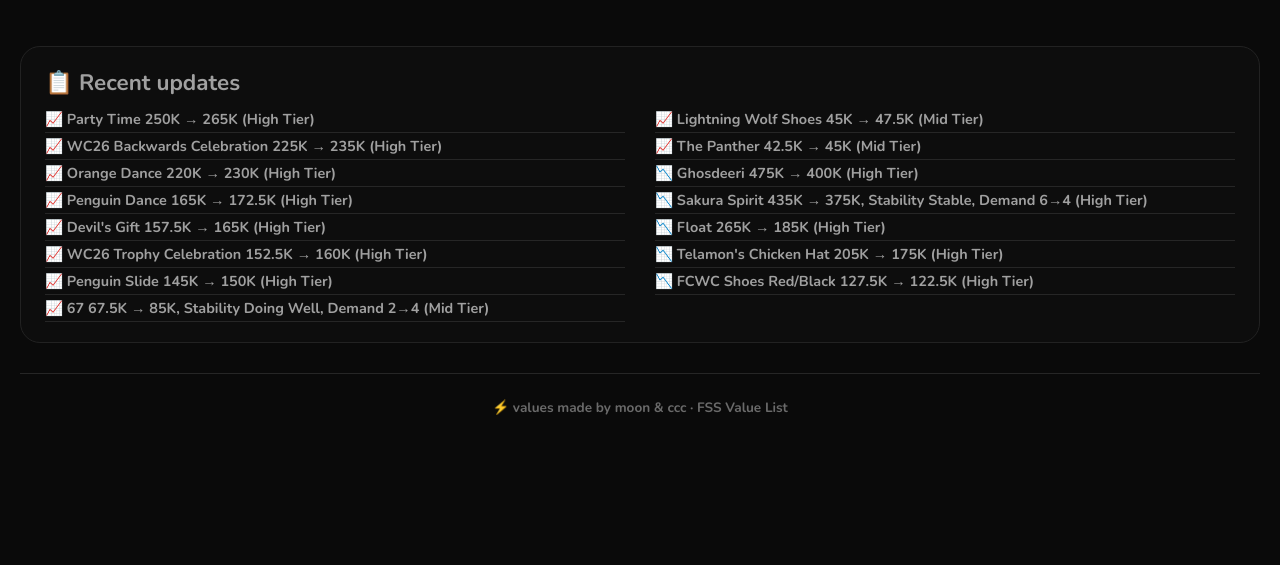
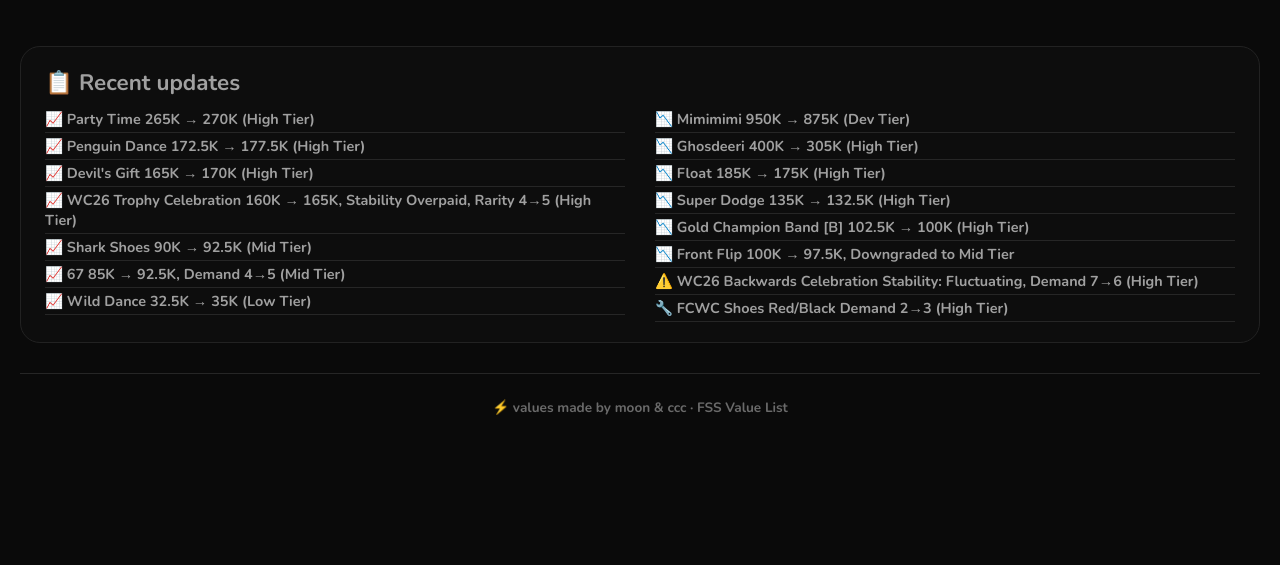
Before and after one commit to moonlast/fss-values, a plain HTML site: page changelog.html in a window 1280 px wide. Shown: the part 235-800 px from the top of the page. Drawn offline with nearby package versions, Linux system fonts and the light colour scheme.

Commit message:
oct 25 senpai

```diff
--- a/changelog.html
+++ b/changelog.html
@@ -65,21 +65,21 @@
         <div class="changelog">
     <h3>📋 Recent updates</h3>
     <ul>
-        <li>📈 Party Time 250K → 265K (High Tier)</li>
-        <li>📈 WC26 Backwards Celebration 225K → 235K (High Tier)</li>
-        <li>📈 Orange Dance 220K → 230K (High Tier)</li>
-        <li>📈 Penguin Dance 165K → 172.5K (High Tier)</li>
-        <li>📈 Devil's Gift 157.5K → 165K (High Tier)</li>
-        <li>📈 WC26 Trophy Celebration 152.5K → 160K (High Tier)</li>
-        <li>📈 Penguin Slide 145K → 150K (High Tier)</li>
-        <li>📈 67 67.5K → 85K, Stability Doing Well, Demand 2→4 (Mid Tier)</li>
-        <li>📈 Lightning Wolf Shoes 45K → 47.5K (Mid Tier)</li>
-        <li>📈 The Panther 42.5K → 45K (Mid Tier)</li>
-        <li>📉 Ghosdeeri 475K → 400K (High Tier)</li>
-        <li>📉 Sakura Spirit 435K → 375K, Stability Stable, Demand 6→4 (High Tier)</li>
-        <li>📉 Float 265K → 185K (High Tier)</li>
-        <li>📉 Telamon's Chicken Hat 205K → 175K (High Tier)</li>
-        <li>📉 FCWC Shoes Red/Black 127.5K → 122.5K (High Tier)</li>
+        <li>📈 Party Time 265K → 270K (High Tier)</li>
+        <li>📈 Penguin Dance 172.5K → 177.5K (High Tier)</li>
+        <li>📈 Devil's Gift 165K → 170K (High Tier)</li>
+        <li>📈 WC26 Trophy Celebration 160K → 165K, Stability Overpaid, Rarity 4→5 (High Tier)</li>
+        <li>📈 Shark Shoes 90K → 92.5K (Mid Tier)</li>
+        <li>📈 67 85K → 92.5K, Demand 4→5 (Mid Tier)</li>
+        <li>📈 Wild Dance 32.5K → 35K (Low Tier)</li>
+        <li>📉 Mimimimi 950K → 875K (Dev Tier)</li>
+        <li>📉 Ghosdeeri 400K → 305K (High Tier)</li>
+        <li>📉 Float 185K → 175K (High Tier)</li>
+        <li>📉 Super Dodge 135K → 132.5K (High Tier)</li>
+        <li>📉 Gold Champion Band [B] 102.5K → 100K (High Tier)</li>
+        <li>📉 Front Flip 100K → 97.5K, Downgraded to Mid Tier</li>
+        <li>⚠️ WC26 Backwards Celebration Stability: Fluctuating, Demand 7→6 (High Tier)</li>
+        <li>🔧 FCWC Shoes Red/Black Demand 2→3 (High Tier)</li>
     </ul>
 </div>
         <div class="footer-note">
--- a/script.js
+++ b/script.js
@@ -63,11 +63,11 @@ const ITEMS = [
     },
     {
         name: "Mimimimi",
-        value: "950K", range: "[N/A]", stability: "Stable", demand: 3,
+        value: "875K", range: "[N/A]", stability: "Stable", demand: 3,
         rarityScore: 8, rarity: "Exotic",
         origin: "Developer Gift", tier: "tier4",
         image: "https://tr.rbxcdn.com/180DAY-1f250e5125c954fe56ae6d2ba660b407/420/420/Image/Png/noFilter",
-        numericValue: 950000
+        numericValue: 875000
     },
 
     // ===== HIGH TIER =====
@@ -81,11 +81,11 @@ const ITEMS = [
     },
     {
         name: "Ghosdeeri",
-        value: "400K", range: "[N/A]", stability: "Unstable", demand: 4,
+        value: "305K", range: "[N/A]", stability: "Unstable", demand: 4,
         rarityScore: 6, rarity: "Exotic",
         origin: "Mystic Pack", tier: "high",
         image: "https://tr.rbxcdn.com/180DAY-82ce43f5ffad45ef29697754aa98d5f3/420/420/Hat/Webp/noFilter",
-        numericValue: 400000
+        numericValue: 305000
     },
     {
         name: "Sakura Spirit",
@@ -107,15 +107,15 @@ const ITEMS = [
     },
     {
         name: "Party Time",
-        value: "265K", range: "[N/A]", stability: "Overpaid", demand: 7,
+        value: "270K", range: "[N/A]", stability: "Overpaid", demand: 7,
         rarityScore: 6, rarity: "Legendary",
         origin: "Limited Quantity Code", tier: "high",
         image: "https://tr.rbxcdn.com/180DAY-7114b0ad6050b37eeecefe238138b4f0/420/420/Image/Webp/noFilter",
-        numericValue: 265000
+        numericValue: 270000
     },
     {
         name: "WC26 Backwards Celebration",
-        value: "235K", range: "[N/A]", stability: "Overpaid", demand: 7,
+        value: "235K", range: "[N/A]", stability: "Fluctuating", demand: 6,
         rarityScore: 5, rarity: "Limited",
         origin: "Robux Pack", tier: "high",
         image: "https://tr.rbxcdn.com/180DAY-978cff2d7d7ab20ce9287b76a3c8be24/420/420/Image/Webp/noFilter",
@@ -129,12 +129,19 @@ const ITEMS = [
         image: "/images/orange.png",
         numericValue: 230000
     }, {
+        name: "Penguin Dance",
+        value: "177.5K", range: "[N/A]", stability: "Overpaid", demand: 7,
+        rarityScore: 5, rarity: "Limited",
+        origin: "Robux Pack", tier: "high",
+        image: "https://tr.rbxcdn.com/180DAY-3d1dec4970d91a70f714bad890137e41/420/420/Image/Webp/noFilter",
+        numericValue: 177500
+    }, {
         name: "Float",
-        value: "185K", range: "[N/A]", stability: "Underpaid", demand: 4,
+        value: "175K", range: "[N/A]", stability: "Underpaid", demand: 4,
         rarityScore: 5, rarity: "Limited",
         origin: "Robux Pack", tier: "high",
         image: "https://tr.rbxcdn.com/180DAY-54d520be01198073c66893158ca6c3a0/420/420/Image/Webp/noFilter",
-        numericValue: 185000
+        numericValue: 175000
     },
     {
         name: "Crown of Opulentum",
@@ -153,28 +160,20 @@ const ITEMS = [
         numericValue: 175000
     },
     {
-        name: "Penguin Dance",
-        value: "172.5K", range: "[N/A]", stability: "Overpaid", demand: 7,
-        rarityScore: 5, rarity: "Limited",
-        origin: "Robux Pack", tier: "high",
-        image: "https://tr.rbxcdn.com/180DAY-3d1dec4970d91a70f714bad890137e41/420/420/Image/Webp/noFilter",
-        numericValue: 172500
-    },
-    {
         name: "Devil's Gift",
-        value: "165K", range: "[N/A]", stability: "Overpaid", demand: 7,
+        value: "170K", range: "[N/A]", stability: "Overpaid", demand: 7,
         rarityScore: 6, rarity: "Exotic",
         origin: "Limited Quantity Code", tier: "high",
         image: "https://tr.rbxcdn.com/180DAY-4694b2e973dce652ac90d2956beca69b/420/420/Model/Webp/noFilter",
-        numericValue: 165000
+        numericValue: 170000
     },
     {
         name: "WC26 Trophy Celebration",
-        value: "160K", range: "[N/A]", stability: "Doing Well", demand: 6,
+        value: "165K", range: "[N/A]", stability: "Doing Well", demand: 6,
         rarityScore: 4, rarity: "Limited",
         origin: "Robux Pack", tier: "high",
         image: "https://tr.rbxcdn.com/180DAY-4e200221c73296ecf8a01099565b13bd/420/420/Image/Png/noFilter",
-        numericValue: 160000
+        numericValue: 165000
     },
     {
         name: "Penguin Slide",
@@ -186,15 +185,15 @@ const ITEMS = [
     },
     {
         name: "Super Dodge",
-        value: "135K", range: "[N/A]", stability: "Stable", demand: 4,
+        value: "132.5K", range: "[N/A]", stability: "Stable", demand: 4,
         rarityScore: 5, rarity: "Limited",
         origin: "Robux Pack", tier: "high",
         image: "https://tr.rbxcdn.com/180DAY-b4c516140428840f9a23943a3df8f85f/420/420/Image/Webp/noFilter",
-        numericValue: 135000
+        numericValue: 132500
     },
     {
         name: "FCWC Shoes Red/Black",
-        value: "122.5K", range: "[N/A]", stability: "Stable", demand: 2,
+        value: "122.5K", range: "[N/A]", stability: "Stable", demand: 3,
         rarityScore: 5, rarity: "Epic",
         origin: "FCWC Event", tier: "high",
         image: "https://tr.rbxcdn.com/180DAY-54be9b36829e6ed8f8803061045bd67e/420/420/Image/Webp/noFilter",
@@ -202,29 +201,35 @@ const ITEMS = [
     },
     {
         name: "Gold Champion Band [B]",
-        value: "102.5K", range: "[N/A]", stability: "Stable", demand: 3,
+        value: "100K", range: "[N/A]", stability: "Stable", demand: 3,
         rarityScore: 4, rarity: "Exotic",
         origin: "1.0 SLS Clans Reward", tier: "high",
         image: "/images/goldb.png",
-        numericValue: 102500
-    },
+        numericValue: 100000
+    },
+
+    // ===== MID TIER =====
     {
         name: "Front Flip",
-        value: "100K", range: "[N/A]", stability: "Stable", demand: 4,
+        value: "97.5K", range: "[N/A]", stability: "Stable", demand: 4,
         rarityScore: 4, rarity: "Limited",
-        origin: "Robux Battlepass", tier: "high",
+        origin: "Robux Battlepass", tier: "mid",
         image: "https://tr.rbxcdn.com/180DAY-875c220d586bd555e66f951a9cb42add/420/420/Image/Webp/noFilter",
-        numericValue: 100000
-    },
-
-    // ===== MID TIER =====
-    {
+        numericValue: 97500
+    }, {
+        name: "67",
+        value: "92.5K", range: "[N/A]", stability: "Doing Well", demand: 5,
+        rarityScore: 5, rarity: "Limited",
+        origin: "Robux Pack", tier: "mid",
+        image: "https://tr.rbxcdn.com/180DAY-e332d112e5b4a3dc5d99db76c0b5452b/420/420/Image/Webp/noFilter",
+        numericValue: 92500
+    }, {
         name: "Shark Shoes",
-        value: "90K", range: "[N/A]", stability: "Doing Well", demand: 4,
+        value: "92.5K", range: "[N/A]", stability: "Doing Well", demand: 4,
         rarityScore: 4, rarity: "Limited",
         origin: "Robux Pack", tier: "mid",
         image: "/images/shark.png",
-        numericValue: 90000
+        numericValue: 92500
     },
     {
         name: "Flip",
@@ -233,14 +238,6 @@ const ITEMS = [
         origin: "Robux Pack", tier: "mid",
         image: "https://tr.rbxcdn.com/180DAY-2e555b216403fccd10c74f6100fffb26/420/420/Image/Png/noFilter",
         numericValue: 87500
-    },
-    {
-        name: "67",
-        value: "85K", range: "[N/A]", stability: "Doing Well", demand: 4,
-        rarityScore: 5, rarity: "Limited",
-        origin: "Robux Pack", tier: "mid",
-        image: "https://tr.rbxcdn.com/180DAY-e332d112e5b4a3dc5d99db76c0b5452b/420/420/Image/Webp/noFilter",
-        numericValue: 85000
     },
     {
         name: "Dragon Shoes",
@@ -277,20 +274,20 @@ const ITEMS = [
         numericValue: 45000
     },
     {
-        name: "Fallen Angel Mantle",
-        value: "42.5K", range: "[N/A]", stability: "Fluctuating", demand: 2,
-        rarityScore: 5, rarity: "Limited",
-        origin: "Credit Shop", tier: "mid",
-        image: "/images/angel.png",
-        numericValue: 42500
-    },
-    {
         name: "Grinch Shoes",
         value: "37.5K", range: "[N/A]", stability: "Stable", demand: 2,
         rarityScore: 5, rarity: "Uncommon",
         origin: "1.0 Christmas Event", tier: "mid",
         image: "/images/grinch.png",
         numericValue: 37500
+    },
+    {
+        name: "Fallen Angel Mantle",
+        value: "36.5K", range: "[N/A]", stability: "Fluctuating", demand: 2,
+        rarityScore: 5, rarity: "Limited",
+        origin: "Credit Shop", tier: "mid",
+        image: "/images/angel.png",
+        numericValue: 36500
     },
     {
         name: "Dragon Set",
@@ -317,11 +314,11 @@ const ITEMS = [
             },
     {
         name: "Wild Dance",
-        value: "32.5K", range: "[N/A]", stability: "Doing Well", demand: 5,
+        value: "35K", range: "[N/A]", stability: "Doing Well", demand: 5,
         rarityScore: 2, rarity: "Epic",
         origin: "Prehistoric Battlepass", tier: "mid",
         image: "/images/wild.png",
-        numericValue: 32500
+        numericValue: 35000
     },
     {
         name: "Innocent Smiley",
@@ -406,6 +403,13 @@ const ITEMS = [
         origin: "1.0 SLS Clans Reward", tier: "low",
         image: "/images/goldl.png",
         numericValue: 27500
+    }, {
+        name: "Rivalry Dribble",
+        value: "27.5K", range: "[N/A]", stability: "Stable", demand: 3,
+        rarityScore: 3, rarity: "Legendary",
+        origin: "Chosen One Pack", tier: "low",
+        image: "/images/rivalrydrib.png",
+        numericValue: 27500
     },
     {
         name: "Gold Champion Band [R]",
@@ -430,14 +434,6 @@ const ITEMS = [
         origin: "Prehistoric Battlepass", tier: "low",
         image: "/images/dinos.png",
         numericValue: 21500
-    },
-    {
-        name: "Rivalry Dribble",
-        value: "20K", range: "[N/A]", stability: "Stable", demand: 3,
-        rarityScore: 3, rarity: "Legendary",
-        origin: "Chosen One Pack", tier: "low",
-        image: "/images/rivalrydrib.png",
-        numericValue: 20000
     },
     {
         name: "La Roja Inferno Goal Explosion",
@@ -697,16 +693,16 @@ function getTokenMultiplier(numericValue) {
     if (numericValue >= 180000) return 23;
     if (numericValue >= 141000) return 20;
     if (numericValue >= 130000) return 18;
-    if (numericValue >= 100000) return 14.7;
+    if (numericValue >= 100001) return 14.7;
     if (numericValue >= 64999) return 14.25;
-    if (numericValue >= 35001) return 11.25;
+    if (numericValue >= 37001) return 11.25;
     if (numericValue >= 33001) return 9.6;
     return 3.6;
 }
 
 const TOKEN_ICON = "https://tr.rbxcdn.com/180DAY-856c7b5695f735c2580bd299923d1a42/420/420/Image/Png/noFilter";
 const TOKEN_EMOJI = "🪙";
-const LAST_UPDATED = "Oct 21, 2026";
+const LAST_UPDATED = "Oct 25, 2026";
 
 const CUSTOM_TOKEN_VALUES = {
     "Kawaii Card": 712500,
@@ -803,7 +799,7 @@ const TRADE_ADS = [{
 // 3. SECRET ITEMS
 // =============================================================
 const SECRET_ITEMS = [
-    { name: "Helicopter Flip ☠️", value: "10M", range: "[N/A]", stability: "Rising", fire: true, new: true, demand: 999, rarityScore: 10, rarity: "Limited", origin: "idk", tier: "secret", image: "/images/helicopterflip.png", numericValue: 10000000 },
+    { name: "Helicopter Flip ☠️", value: "50M", range: "[N/A]", stability: "Rising", fire: true, new: true, demand: 999, rarityScore: 10, rarity: "Limited", origin: "idk", tier: "secret", image: "/images/helicopterflip.png", numericValue: 50000000 },
     { name: "Shinigami Mantle", value: "O/C", range: "[N/A]", stability: "Rising", fire: true, new: true, demand: 10, rarityScore: 10, rarity: "Limited", origin: "Unreleased", tier: "secret", image: "/images/shinigami.png", numericValue: 0 },
     { name: "Shogun Halo", value: "O/C", range: "[N/A]", stability: "Rising", fire: true, new: true, demand: 10, rarityScore: 10, rarity: "Limited", origin: "Unreleased", tier: "secret", image: "/images/shogun.png", numericValue: 0 },
     { name: "Tech Visor", value: "O/C", range: "[N/A]", stability: "Stable", fire: true, demand: 1, rarityScore: 10, rarity: "Legendary", origin: "gift from feller", tier: "secret", image: "/images/techvisor.png", numericValue: 0 },
@@ -814,8 +810,8 @@ const SECRET_ITEMS = [
         { name: "EzraArcanum Card", value: "N/A", image: "/images/ezracard.png", numericValue: 0 },
         { name: "EzraArcanum Frame", value: "N/A", image: "/images/ezraframe.png", numericValue: 0 }
       ] },
-    { name: "SL Glory", value: "600K", range: "[N/A]", stability: "Unstable", demand: 4, rarityScore: 8, rarity: "Rare", origin: "Art Contest Gift", tier: "secret", image: "https://tr.rbxcdn.com/180DAY-9d2f35449a8a56132185ff213e1ed513/420/420/Image/Webp/noFilter", numericValue: 600000 },
-    { name: "El Skullcito", value: "600K", range: "[N/A]", stability: "Unstable", demand: 3, rarityScore: 8, rarity: "Rare", origin: "Gift from Sei-chan >.<\n Please Stop asking me to update value of this item!!!!", tier: "secret", image: "https://tr.rbxcdn.com/180DAY-e055b71e4fce7e428f7644f5447b5bb7/420/420/Image/Webp/noFilter", numericValue: 600000 },
+    { name: "SL Glory", value: "450K", range: "[N/A]", stability: "Unstable", demand: 4, rarityScore: 8, rarity: "Rare", origin: "Art Contest Gift", tier: "secret", image: "https://tr.rbxcdn.com/180DAY-9d2f35449a8a56132185ff213e1ed513/420/420/Image/Webp/noFilter", numericValue: 450000 },
+    { name: "El Skullcito", value: "450K", range: "[N/A]", stability: "Unstable", demand: 3, rarityScore: 8, rarity: "Rare", origin: "STOP ASKING TO VALUE THIS", tier: "secret", image: "https://tr.rbxcdn.com/180DAY-e055b71e4fce7e428f7644f5447b5bb7/420/420/Image/Webp/noFilter", numericValue: 450000 },
     { name: "WC26 Germany Megaphone", value: "70K (?)", range: "[N/A]", stability: "Fluctuating", demand: 2, rarityScore: 5, rarity: "Epic", origin: "WC26 Event", tier: "secret", image: "/images/germanymegaphone.png", numericValue: 70000 },
     { name: "WC26 Ball Frame", value: "0", range: "[N/A]", stability: "Dropping", demand: 0, rarityScore: 1, rarity: "Common", origin: "straight from hell", tier: "secret", image: "https://tr.rbxcdn.com/180DAY-c98d4370f6f8a5181b98e69d98d57aca/420/420/Image/Webp/noFilter", numericValue: 0 },
 ];
```
